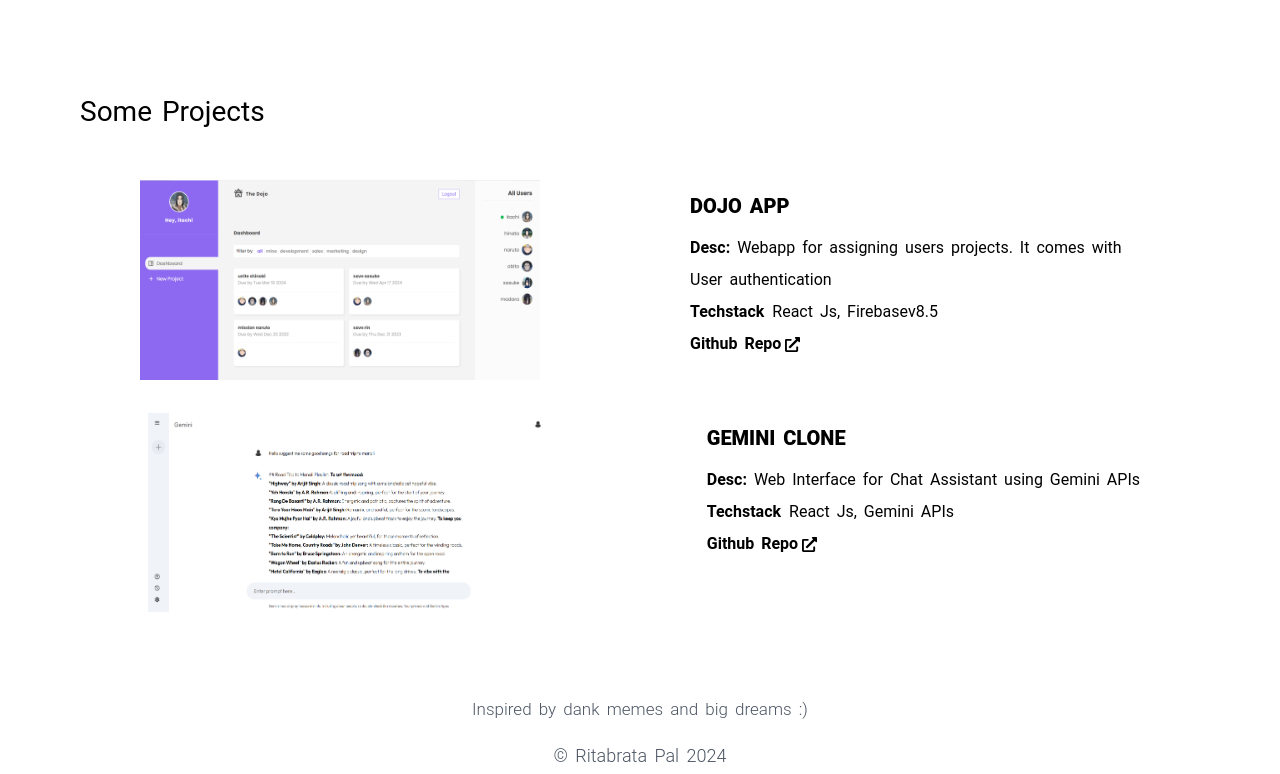
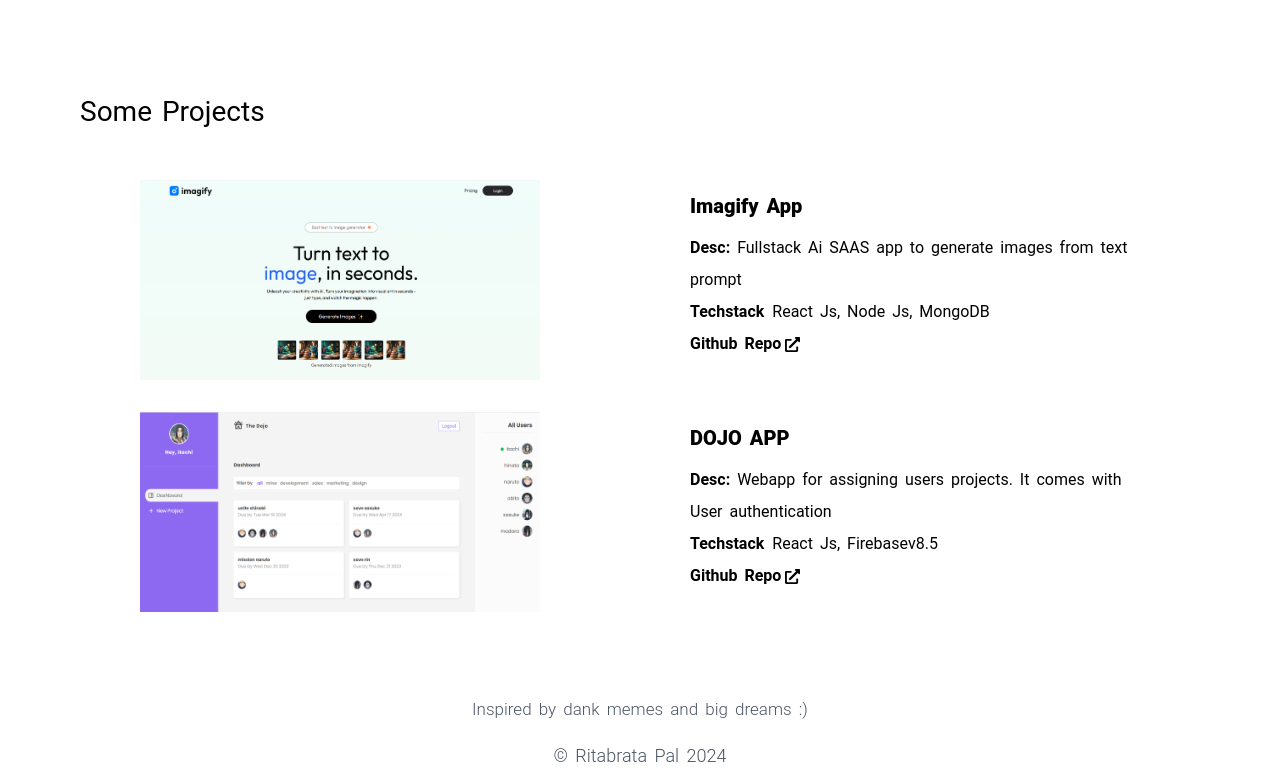
Before and after one commit to rito3668/ritabratapal, a React (Create React App) app: page /resume in a window 1280 px wide. Shown: the part 758-1532 px from the top of the page. Built offline with nearby package versions, Linux system fonts and the light colour scheme.

Commit message:
new year commit

```diff
--- a/src/Resume.js
+++ b/src/Resume.js
@@ -1,6 +1,6 @@
 import React from 'react'
 import NITM from './assets/NITM.jpg'
-import Chat from './assets/chat.png'
+import Img1 from './assets/ppp.png'
 import Project from './assets/project.png'
 import Gemini from './assets/gemini.png'
 import { FaExternalLinkAlt } from "react-icons/fa";
@@ -22,6 +22,15 @@
         {/* projects */}
         <h1 className='text-[28px] font-normal mt-20 text-center md:text-left '>Some Projects</h1>
         <div className='mt-10 '>
+        <div className='mt-8 max-w-[1000px] mx-auto block text-center md:text-left md:flex gap-[150px] items-start'>
+                <img src={Img1} alt="logo" className='w-[350px] h-[174px] lg:w-[400px] lg:h-[200px] mx-auto' />
+                <div className='mt-0'>
+                    <h1 className='text-xl font-extrabold my-3'>Imagify App</h1>
+                    <h2 className='font-normal'><span className='font-semibold'>Desc:</span> Fullstack Ai SAAS app to generate images from text prompt</h2>
+                    <h2 className='font-normal'><span className='font-semibold mr-2'>Techstack</span>React Js, Node Js, MongoDB </h2>
+                    <a target='_blank' href="https://github.com/rito3668/imagify" className='md:flex items-center gap-1 hover:text-blue-700 inline-flex mx-auto '>Github Repo <FaExternalLinkAlt size={15}/></a>
+                </div>
+            </div>
             <div className='mt-8 max-w-[1000px] mx-auto block text-center md:text-left md:flex gap-[150px] items-start'>
                 <img src={Project} alt="logo" className='w-[350px] h-[174px] lg:w-[400px] lg:h-[200px] mx-auto' />
                 <div className='mt-0'>
@@ -31,15 +40,7 @@
                     <a target='_blank' href="https://github.com/rito3668/project-management" className='md:flex items-center gap-1 hover:text-blue-700 inline-flex mx-auto '>Github Repo <FaExternalLinkAlt size={15}/></a>
                 </div>
             </div>
-            <div className='mt-8 max-w-[1000px] mx-auto block text-center md:text-left md:flex gap-[150px] items-start'>
-                <img src={Gemini} alt="logo" className='w-[350px] h-[174px] lg:w-[400px] lg:h-[200px] mx-auto' />
-                <div className='mt-0'>
-                    <h1 className='text-xl font-extrabold my-3'>GEMINI CLONE</h1>
-                    <h2 className='font-normal'><span className='font-semibold'>Desc:</span> Web Interface for Chat Assistant using Gemini APIs</h2>
-                    <h2 className='font-normal'><span className='font-semibold mr-2'>Techstack</span>React Js, Gemini APIs</h2>
-                    <a target='_blank' href="https://github.com/rito3668/GeminiApp" className='md:flex items-center gap-1 hover:text-blue-700 inline-flex mx-auto '>Github Repo <FaExternalLinkAlt size={15}/></a>
-                </div>
-            </div>
+
         </div>
         <div className='text-center font-light mt-20 mb-3 text-gray-600 text-[17px]'>Inspired by dank memes and big dreams :&#41; </div>
       <div className='text-center text-gray-600 font-light  text-[18px]'>	&#169; Ritabrata Pal 2024</div>
```
Also changed, not shown: src/assets/ppp.png (added).
